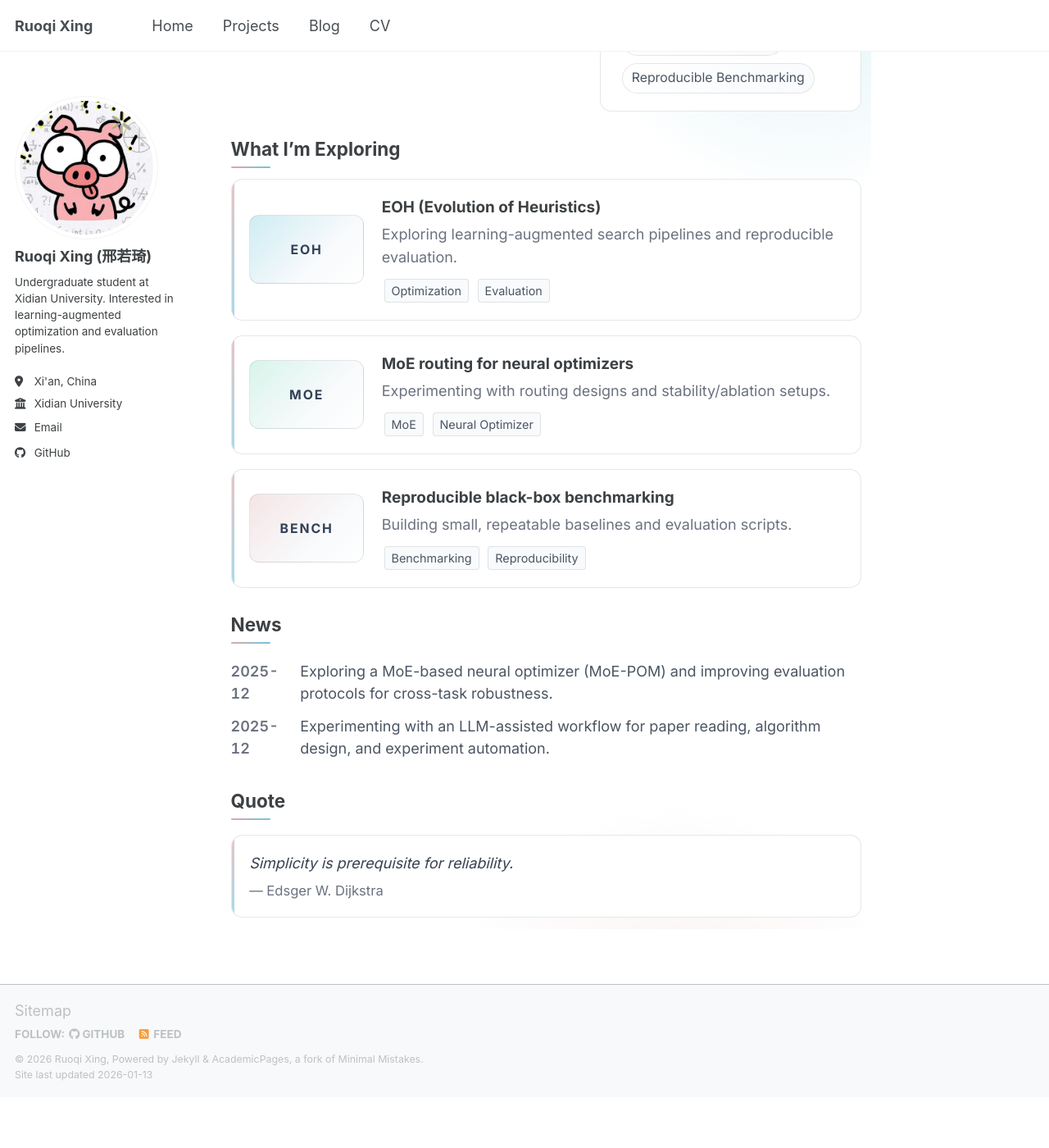
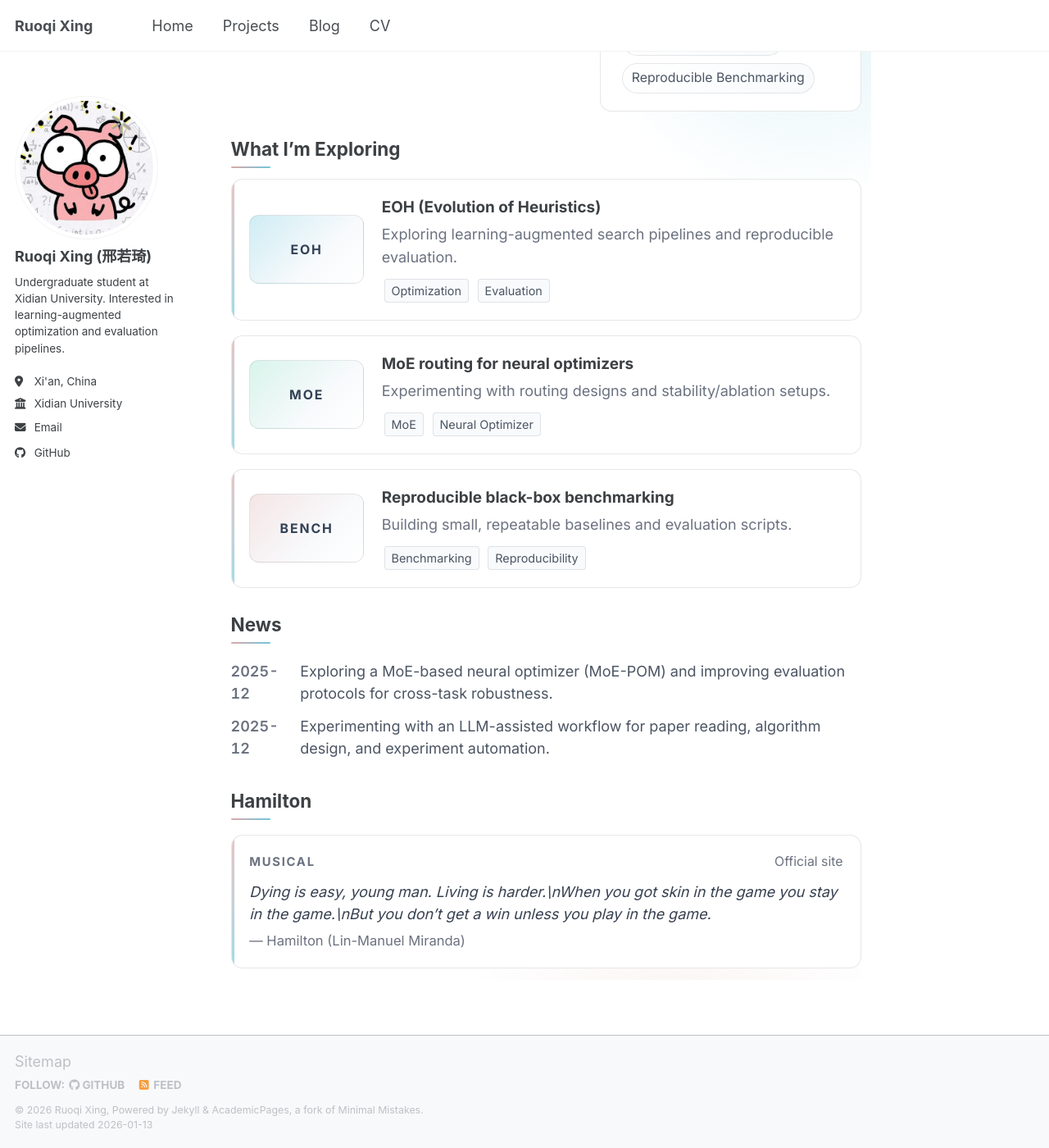
Before and after one commit to Roki-Xing/Roki-Xing.github.io, a Jekyll site: the page built from _pages/home-v2.md, in a window 1280 px wide and 1400 px high, scrolled down 331 px. Shown: the whole window at 82% size. Built offline with Jekyll 4.4.1, drawn with Linux system fonts in a browser that asks for light colours; a script bundle is joined from its source files by our own code; library files that are not in the unit come from our copies; before the commit the page ends 1669 px from its top, so only the background shows below that.

Commit message:
Add Hamilton lyric rotator to v2 page

```diff
--- a/_pages/home-v2.md
+++ b/_pages/home-v2.md
@@ -78,50 +78,75 @@ author_profile: true
     <span class="news-text">Experimenting with an LLM-assisted workflow for paper reading, algorithm design, and experiment automation.</span>
   </div>
 
-  <h2>Quote</h2>
+  <h2>Hamilton</h2>
 
-  <div class="quote-rotator" aria-live="polite">
-    <p class="quote-rotator__text">All models are wrong, but some are useful.</p>
-    <p class="quote-rotator__author">— George E. P. Box</p>
+  <div class="lyrics-rotator" aria-live="polite">
+    <div class="lyrics-rotator__header">
+      <span class="lyrics-rotator__badge">Musical</span>
+      <a class="lyrics-rotator__link" href="https://hamiltonmusical.com/" target="_blank" rel="noopener">Official site</a>
+    </div>
+    <p class="lyrics-rotator__text">I’m not throwing away my shot.</p>
+    <p class="lyrics-rotator__meta">— Hamilton (Lin-Manuel Miranda)</p>
   </div>
 
   <script>
     (() => {
       const prefersReducedMotion = window.matchMedia && window.matchMedia('(prefers-reduced-motion: reduce)').matches;
-      const quotes = [
-        { text: 'All models are wrong, but some are useful.', author: 'George E. P. Box' },
-        { text: 'Simplicity is prerequisite for reliability.', author: 'Edsger W. Dijkstra' },
-        { text: 'What I cannot create, I do not understand.', author: 'Richard P. Feynman' },
-        { text: 'If I have seen further it is by standing on the shoulders of Giants.', author: 'Isaac Newton' },
-        { text: 'We can only see a short distance ahead, but we can see plenty there that needs to be done.', author: 'Alan Turing' },
+      const lines = [
+        "There's a million things I haven’t done. Just you wait.",
+        "I’m not throwing away my shot.",
+        "Rise up. When you’re living on your knees you rise up.",
+        "Raise a glass to freedom,\\nSomething they can never take away.",
+        "Tou want a revolution? I want a revelation.",
+        "“We hold these truths to be self-evident\\nThat all men are created equal.”",
+        "Look around, look around at\\nHow lucky we’re to be alive right now.",
+        "Oceans rise. Empires fall.",
+        "Dying is easy, young man. Living is harder.\\nWhen you got skin in the game you stay in the game.\\nBut you don’t get a win unless you play in the game.",
+        "If there’s a fire you’re trying to douse.\\nYou can’t put it out from inside the house.",
+        "I wanna sit under their own vine and fig tree,\\nA moment alone in the shade.",
+        "I picked up a pen. I wrote my own deliverance.\\nIn the eye of a hurricane. There is quiet.",
+        "We push away what we can never understand.\\nWe push away the unimaginable.",
+        "See them walking in the park long after dark,\\nTaking in the sights of the city.\\nLook into your eyes and the sky’s the limit.",
+        "The feeling of freedom of seeing the light\\nIt’s Ben Franklin with a key and a kite.",
+        "Love|Death|Life doesn’t discriminate between the sinners\\nand the saints. It takes and it takes and it takes.",
+        "I’m not inimitable. I am an original.\\nI’m not standing still. I’m lying in wait.",
+        "Ready for the moment of the adrenaline\\nWhen you finally face your opponent.",
+        "History has its eyes on you.",
+        "You have no control. Who lives. Who dies. Who tells your story.",
+        "The world turned upside down.\\nOh Philip, you outshine the morning sun.",
+        "I’ll do whatever it takes. I’ll make a million mistakes.",
+        "If we lay a strong enough foundation. We’ll pass it on to you.\\nWe’ll give the world to you. You’ll blow us all away.",
+        "I’ll be Socrates throwing verbal rocks at these\\nmediocrities.",
+        "How do you write like you’re running out of time?\\nWrite day and night like you’re running out of time.",
+        "Life, liberty, and the pursuit of happiness.\\nWe fought for these ideals; we shouldn’t settle for less.",
+        "Close your eyes and dream when the night gets dark.",
       ];
 
-      const root = document.querySelector('.quote-rotator');
+      const root = document.querySelector('.lyrics-rotator');
       if (!root) return;
-      const textEl = root.querySelector('.quote-rotator__text');
-      const authorEl = root.querySelector('.quote-rotator__author');
-      if (!textEl || !authorEl || quotes.length === 0) return;
+      const textEl = root.querySelector('.lyrics-rotator__text');
+      if (!textEl || lines.length === 0) return;
 
-      let idx = Math.floor(Math.random() * quotes.length);
-      const render = (q) => {
-        textEl.textContent = q.text;
-        authorEl.textContent = `— ${q.author}`;
+      let idx = Math.floor(Math.random() * lines.length);
+
+      const render = (t) => {
+        textEl.textContent = t;
       };
 
-      render(quotes[idx]);
+      render(lines[idx]);
 
       const tick = () => {
-        idx = (idx + 1) % quotes.length;
-        const q = quotes[idx];
+        idx = (idx + 1) % lines.length;
+        const t = lines[idx];
 
         if (prefersReducedMotion) {
-          render(q);
+          render(t);
           return;
         }
 
         root.classList.add('is-fading');
         window.setTimeout(() => {
-          render(q);
+          render(t);
           root.classList.remove('is-fading');
         }, 220);
       };
--- a/assets/css/main.scss
+++ b/assets/css/main.scss
@@ -401,7 +401,7 @@
     color: #4b5563;
 }
 
-.home-v2 .quote-rotator {
+.home-v2 .lyrics-rotator {
     margin-top: 1em;
     background: var(--v2-surface);
     border: 1px solid var(--v2-border);
@@ -411,7 +411,7 @@
     overflow: hidden;
 }
 
-.home-v2 .quote-rotator::before {
+.home-v2 .lyrics-rotator::before {
     content: '';
     position: absolute;
     left: 0;
@@ -422,22 +422,50 @@
     opacity: 0.55;
 }
 
-.home-v2 .quote-rotator__text {
+.home-v2 .lyrics-rotator__header {
+    display: flex;
+    align-items: baseline;
+    justify-content: space-between;
+    gap: 1em;
+    margin-bottom: 0.6em;
+}
+
+.home-v2 .lyrics-rotator__badge {
+    font-size: 0.82em;
+    font-weight: 700;
+    letter-spacing: 0.12em;
+    text-transform: uppercase;
+    color: var(--v2-muted);
+}
+
+.home-v2 .lyrics-rotator__link {
+    font-size: 0.88em;
+    color: var(--v2-muted);
+    text-decoration: none;
+}
+
+.home-v2 .lyrics-rotator__link:hover {
+    text-decoration: underline;
+    text-underline-offset: 3px;
+}
+
+.home-v2 .lyrics-rotator__text {
     margin: 0;
     font-style: italic;
     color: #374151;
+    white-space: pre-line;
     transition: opacity 200ms ease, transform 200ms ease;
 }
 
-.home-v2 .quote-rotator__author {
+.home-v2 .lyrics-rotator__meta {
     margin: 0.45em 0 0;
     color: var(--v2-muted);
     font-size: 0.92em;
     transition: opacity 200ms ease, transform 200ms ease;
 }
 
-.home-v2 .quote-rotator.is-fading .quote-rotator__text,
-.home-v2 .quote-rotator.is-fading .quote-rotator__author {
+.home-v2 .lyrics-rotator.is-fading .lyrics-rotator__text,
+.home-v2 .lyrics-rotator.is-fading .lyrics-rotator__meta {
     opacity: 0;
     transform: translateY(2px);
 }
```
